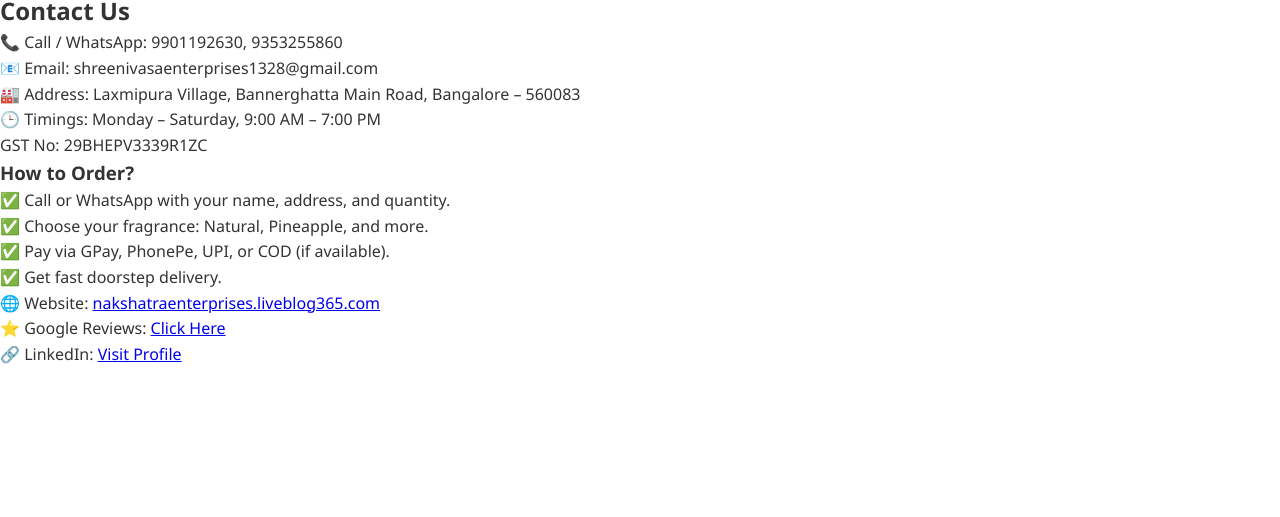
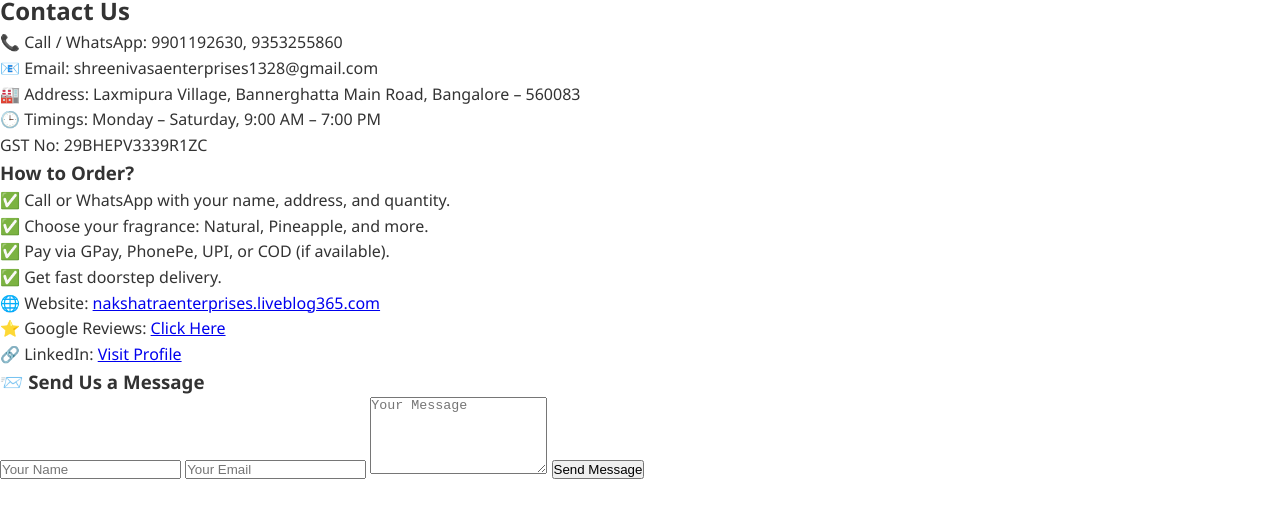
Before and after one commit to Dustifyin/nakshatra-website, a plain HTML site: page contact.html in a window 1280 px wide. Shown: the part 83-600 px from the top of the page. Drawn offline with Linux system fonts and the light colour scheme.

Commit message:
Your short message here

```diff
--- a/contact.html
+++ b/contact.html
@@ -20,6 +20,7 @@
 
     <a href="contact.html" class="cta-button">Order Now</a>
   </nav>
+
   <section class="content">
     <h2>Contact Us</h2>
     <p>📞 Call / WhatsApp: 9901192630, 9353255860</p>
@@ -27,6 +28,7 @@
     <p>🏭 Address: Laxmipura Village, Bannerghatta Main Road, Bangalore – 560083</p>
     <p>🕒 Timings: Monday – Saturday, 9:00 AM – 7:00 PM</p>
     <p>GST No: 29BHEPV3339R1ZC</p>
+
     <h3>How to Order?</h3>
     <ol>
       <li>✅ Call or WhatsApp with your name, address, and quantity.</li>
@@ -34,9 +36,20 @@
       <li>✅ Pay via GPay, PhonePe, UPI, or COD (if available).</li>
       <li>✅ Get fast doorstep delivery.</li>
     </ol>
+
     <p>🌐 Website: <a href="http://nakshatraenterprises.liveblog365.com">nakshatraenterprises.liveblog365.com</a></p>
     <p>⭐ Google Reviews: <a href="https://g.co/kgs/omVfL3Z">Click Here</a></p>
     <p>🔗 LinkedIn: <a href="https://www.linkedin.com/in/shreenivasa-enterprises-160b4932b">Visit Profile</a></p>
+
+    <h3>📨 Send Us a Message</h3>
+    <form action="https://formsubmit.co/gaganavvenkatesh@gmail.com" method="POST">
+      <input type="text" name="name" placeholder="Your Name" required>
+      <input type="email" name="email" placeholder="Your Email" required>
+      <textarea name="message" placeholder="Your Message" rows="5" required></textarea>
+      <input type="hidden" name="_subject" value="New Contact Submission from Website">
+      <input type="hidden" name="_captcha" value="false">
+      <button type="submit">Send Message</button>
+    </form>
   </section>
 </body>
 </html>
```
